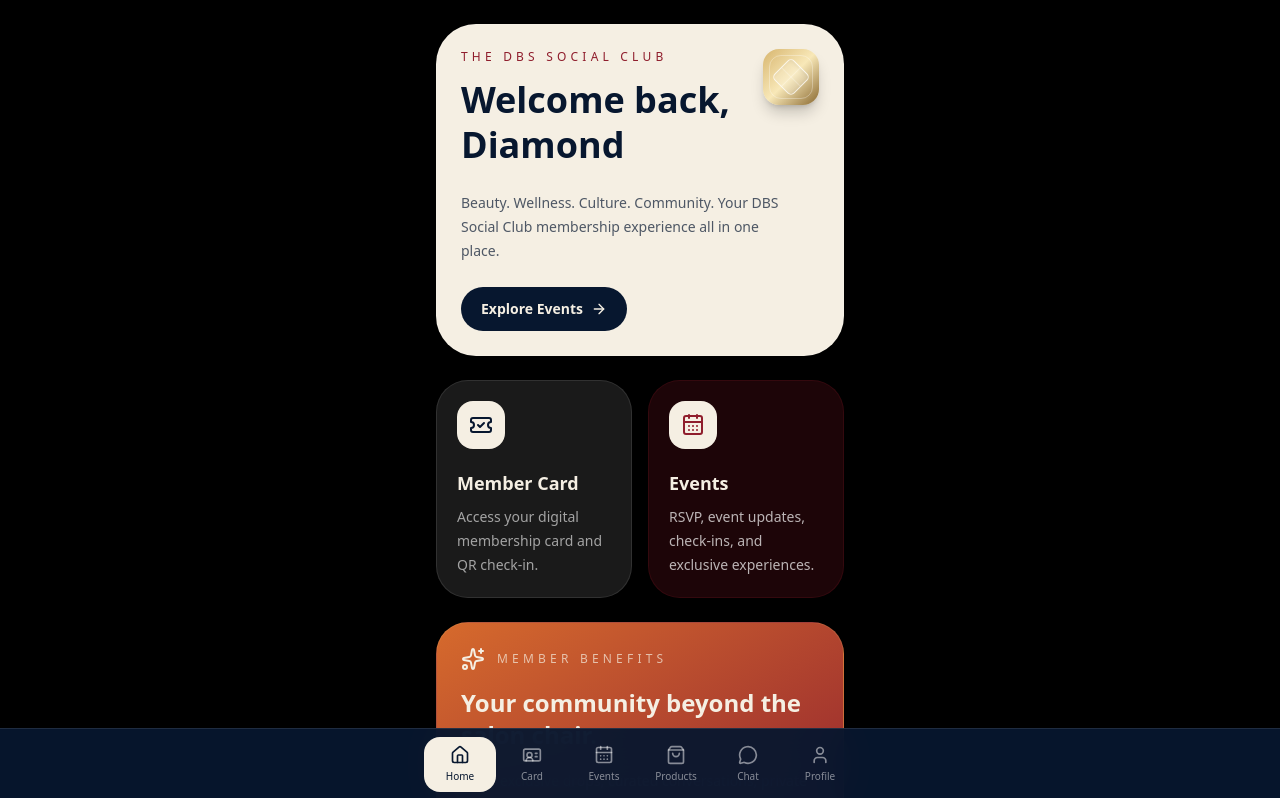
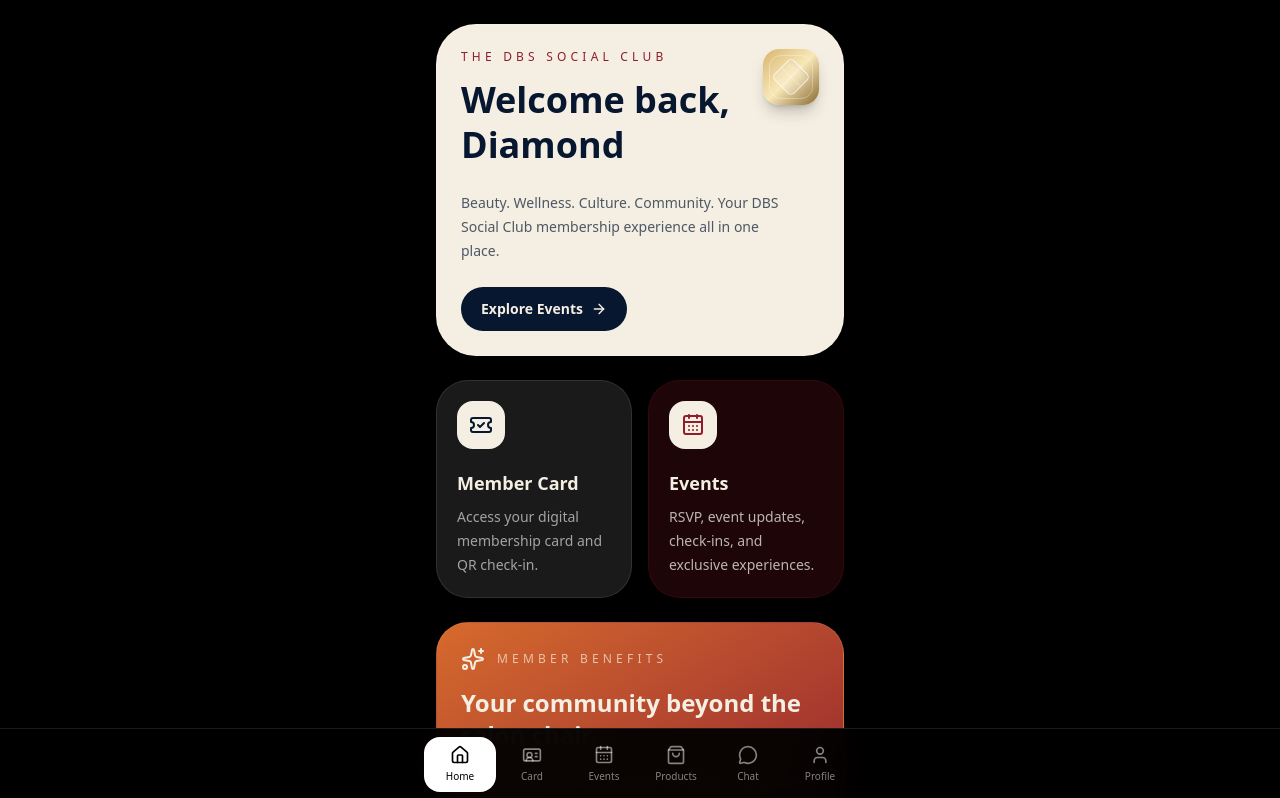
Before and after one commit to diamondbeautysolutions/thedbssocialclub, a Next.js app: page /app in a window 1280 px wide. Shown: the top 798 px of the page. Built offline with nearby package versions, Linux system fonts and the light colour scheme.

Commit message:
Convert bottom nav to black and white theme

```diff
--- a/components/app-bottom-nav.tsx
+++ b/components/app-bottom-nav.tsx
@@ -17,7 +17,7 @@
   const pathname = usePathname();
 
   return (
-    <nav className="fixed bottom-0 left-0 right-0 z-50 border-t border-white/10 bg-[#07172f]/95 backdrop-blur-xl">
+    <nav className="fixed bottom-0 left-0 right-0 z-50 border-t border-white/10 bg-black/95 backdrop-blur-xl">
       <div className="mx-auto grid max-w-md grid-cols-6 px-2 py-2">
         {navItems.map((item) => {
           const Icon = item.icon;
@@ -29,7 +29,7 @@
               href={item.href}
               className={`flex flex-col items-center justify-center rounded-2xl px-1 py-2 text-[10px] transition ${
                 isActive
-                  ? "bg-[#f5efe3] text-[#07172f]"
+                  ? "bg-white text-black"
                   : "text-white/50 hover:text-white"
               }`}
             >
```
